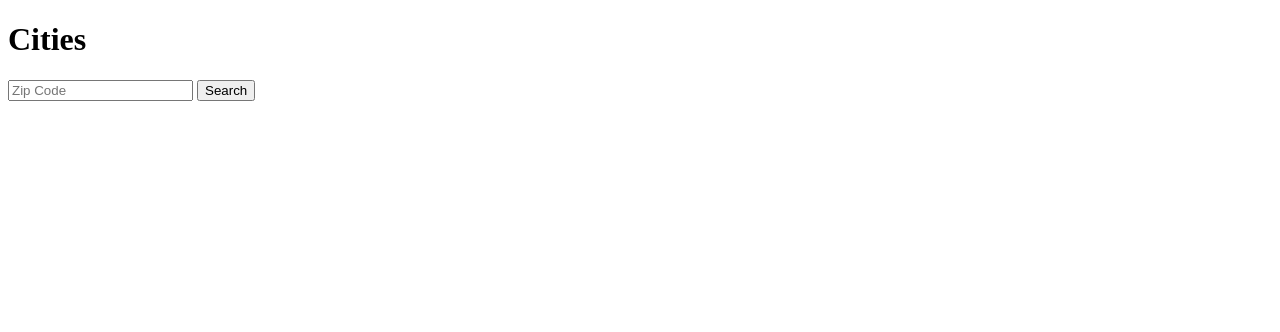
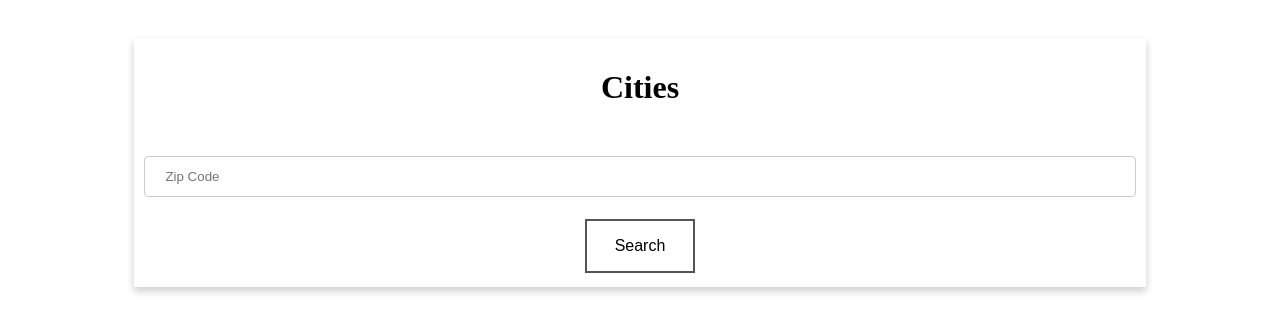
Before and after one commit to David-Fonseca-369/ZipCode, a website: page cities.html in a window 1280 px wide. Drawn offline with Linux system fonts and the light colour scheme.

Commit message:
Change design

```diff
--- a/cities.html
+++ b/cities.html
@@ -2,17 +2,73 @@
 <html lang="en">
 <head>
     <meta charset="UTF-8">
-    <title>Document</title>
+    <title style="text-align: center;">Document</title>
+
+    <style>
+        .card {
+                box-shadow: 0 4px 8px 0 rgba(0,0,0,0.2);
+                transition: 0.3s;
+                width: 80%;
+
+                margin-top: 30px;
+            }
+
+
+            .button {
+                background-color: #4CAF50; /* Green */
+                border: none;
+                color: white;
+                padding: 16px 28px;
+                text-align: center;
+                text-decoration: none;
+                display: inline-block;
+                font-size: 16px;
+                margin: 4px 2px;
+                transition-duration: 0.4s;
+                cursor: pointer;
+                }
+
+                .button5 {
+                    background-color: white;
+                    color: black;
+                    border: 2px solid #555555;
+                    }
+
+                .button5:hover {
+                background-color: #555555;
+                color: white;
+                }
+
+                input[type=number] {
+                    width: 100%;
+                    padding: 12px 20px;
+                    margin: 8px 0;
+                    display: inline-block;
+                    border: 1px solid #ccc;
+                    border-radius: 4px;
+                    box-sizing: border-box;
+                    }
+    </style>
 </head>
 <body>
-    <h1>Cities</h1>
+    <div style="display: flex; text-align: center; justify-content: center;">
+          <div class="card">
+        <h1 style="text-align: center; padding: 10px 0;">Cities</h1>
 
-    <form action="/cities" method="post">
+        <div style="padding: 10px;">
+            <form action="/cities" method="post">
 
-        <input type="number" name="zipcode" placeholder="Zip Code">
+            <input type="number" name="zipcode" placeholder="Zip Code">
 
-        <button type="submit">Search</button>
-    </form>
+            <div style="margin-top: 10px;">
+                <button type="submit" class="button button5">Search</button>
+            </div>
+            </form>
+        </div>
+    </div>
+    </div>
+
+
 
 </body>
 </html>
```
